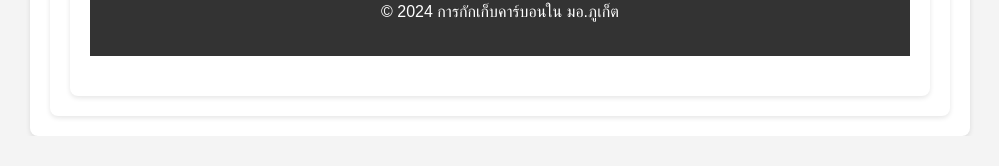
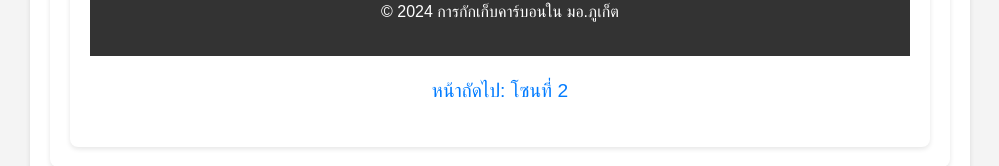
Before and after one commit to s6430212014/PSUPhuket_CO2, a plain HTML site: page result.html in a window 1280 px wide. Shown: the part 5870-6036 px from the top of the page, without its empty margins (140-1139 px from the left). Before the commit the page ends 6006 px from the top, so only its background shows below. Drawn offline with Linux system fonts and the light colour scheme.

Commit message:
Update result.html

```diff
--- a/result.html
+++ b/result.html
@@ -425,3 +425,7 @@
     </footer>
 </body>
 </html>
+
+<div class="back-link">
+    <a href="result2.html">หน้าถัดไป: โซนที่ 2</a>
+</div>
```
